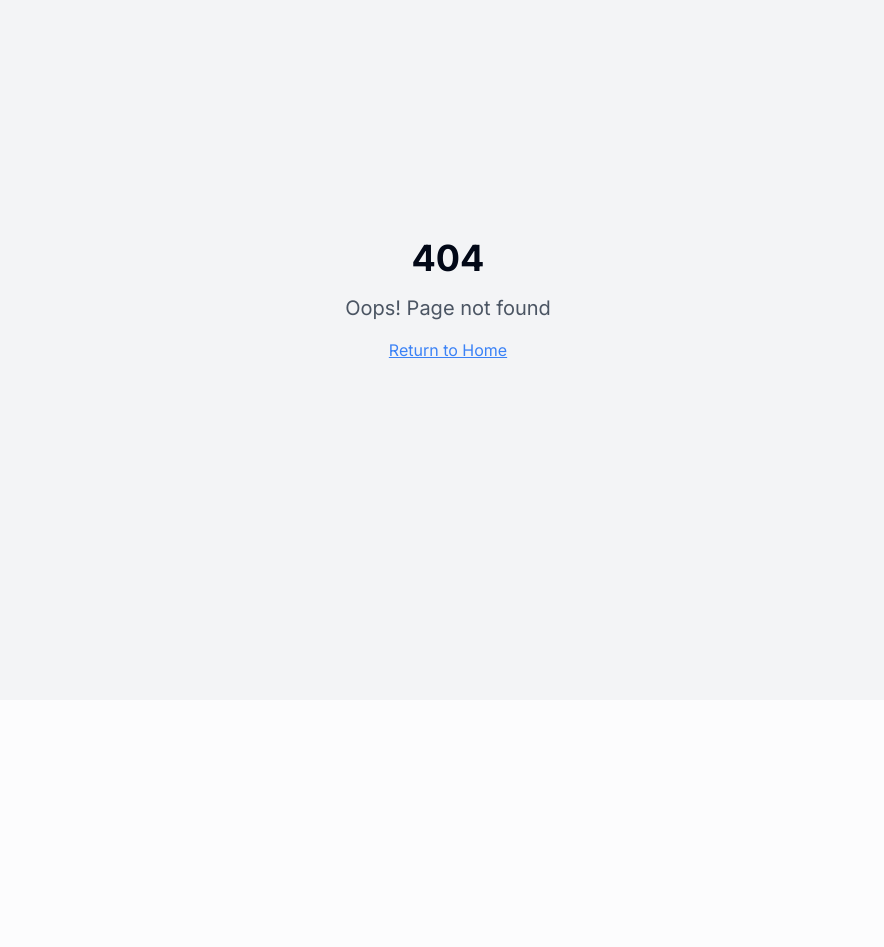
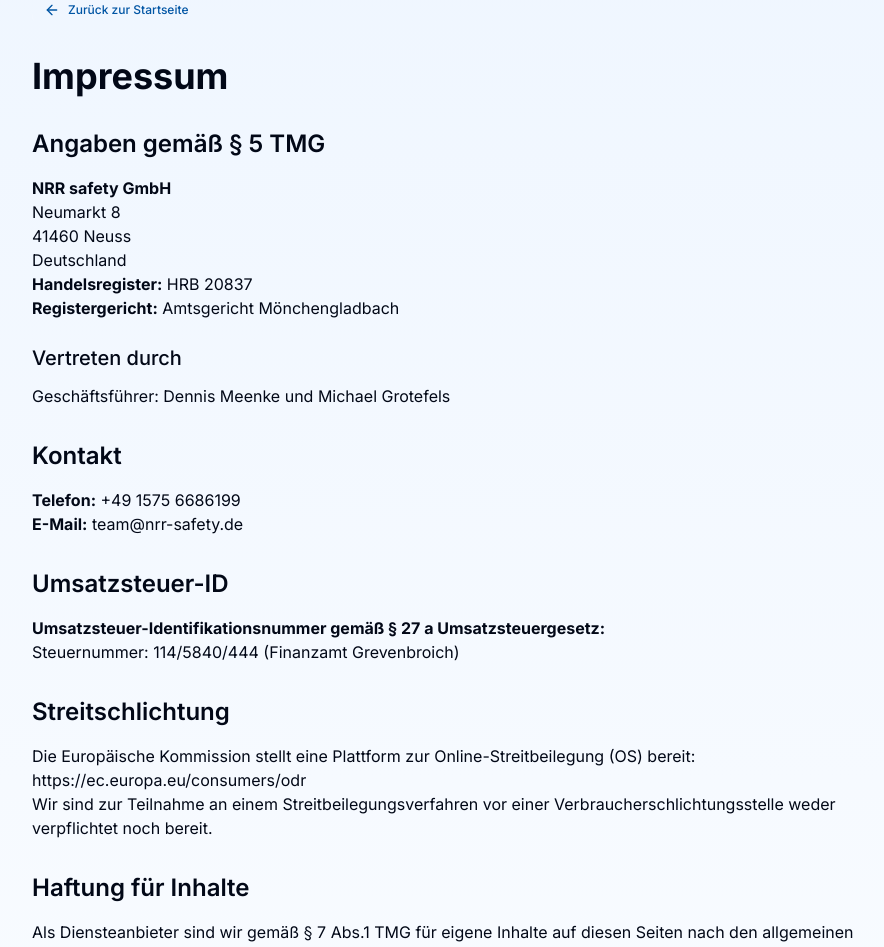
Before and after one commit to Tommyyy87/nrr-safety-gmbh, a React (Vite) app: page /impressum in a window 1280 px wide. Before the commit this address had no page. Shown: the part 100-1047 px from the top of the page, without its empty margins (192-1076 px from the left). Before the commit the page ends 800 px from the top, so only its background shows below. Built offline with nearby package versions, Linux system fonts and the light colour scheme.

Commit message:
V2.1 Impressum integriert

```diff
--- a/src/App.tsx
+++ b/src/App.tsx
@@ -6,6 +6,7 @@ import { BrowserRouter, Routes, Route } from "react-router-dom";
 import Index from "./pages/Index";
 import NotFound from "./pages/NotFound";
 import PrivacyPolicy from "./components/PrivacyPolicy";
+import Impressum from "./components/Impressum";
 
 const queryClient = new QueryClient();
 
@@ -18,6 +19,7 @@ const App = () => (
         <Routes>
           <Route path="/" element={<Index />} />
           <Route path="/datenschutz" element={<PrivacyPolicy />} />
+          <Route path="/impressum" element={<Impressum />} />
           {/* ADD ALL CUSTOM ROUTES ABOVE THE CATCH-ALL "*" ROUTE */}
           <Route path="*" element={<NotFound />} />
         </Routes>
--- a/src/components/Footer.tsx
+++ b/src/components/Footer.tsx
@@ -67,9 +67,9 @@ const Footer = () => {
             <h4 className="text-lg font-semibold mb-4">Rechtliches</h4>
             <ul className="space-y-2">
               <li>
-                <a href="#" className="text-blue-100 hover:text-white transition-colors">
+                <Link to="/impressum" className="text-blue-100 hover:text-white transition-colors">
                   Impressum
-                </a>
+                </Link>
               </li>
               <li>
                 <Link to="/datenschutz" className="text-blue-100 hover:text-white transition-colors">
--- /dev/null
+++ b/src/components/Impressum.tsx
@@ -0,0 +1,129 @@
+import React from "react";
+import Container from "./ui/Container";
+import { ArrowLeft } from "lucide-react";
+import { useNavigate } from "react-router-dom";
+import ScrollReveal from "./ui/ScrollReveal";
+import CustomButton from "./ui/CustomButton";
+
+const Impressum = () => {
+  const navigate = useNavigate();
+
+  // Funktion um zurück zur Hauptseite zu navigieren
+  const handleBackClick = () => {
+    navigate("/");
+  };
+
+  // Scrollt nach oben wenn die Komponente geladen wird
+  React.useEffect(() => {
+    window.scrollTo(0, 0);
+  }, []);
+
+  return (
+    <div className="py-24 bg-gradient-to-b from-blue-50 to-white min-h-screen">
+      <Container className="max-w-4xl">
+        <div className="mb-8">
+          <CustomButton
+            variant="ghost"
+            size="sm"
+            onClick={handleBackClick}
+            className="flex items-center space-x-2"
+          >
+            <ArrowLeft className="h-4 w-4" />
+            <span>Zurück zur Startseite</span>
+          </CustomButton>
+        </div>
+
+        <ScrollReveal>
+          <h1 className="text-3xl md:text-4xl font-bold mb-8">Impressum</h1>
+        </ScrollReveal>
+
+        <div className="prose prose-blue max-w-none">
+          <ScrollReveal>
+            <h2 className="text-2xl font-semibold mt-8 mb-4">Angaben gemäß § 5 TMG</h2>
+            <p>
+              <strong>NRR safety GmbH</strong><br />
+              Neumarkt 8<br />
+              41460 Neuss<br />
+              Deutschland
+            </p>
+
+            <p>
+              <strong>Handelsregister:</strong> HRB 20837<br />
+              <strong>Registergericht:</strong> Amtsgericht Mönchengladbach
+            </p>
+
+            <h3 className="text-xl font-medium mt-6 mb-3">Vertreten durch</h3>
+            <p>
+              Geschäftsführer: Dennis Meenke und Michael Grotefels
+            </p>
+          </ScrollReveal>
+
+          <ScrollReveal delay={100}>
+            <h2 className="text-2xl font-semibold mt-8 mb-4">Kontakt</h2>
+            <p>
+              <strong>Telefon:</strong> +49 1575 6686199<br />
+              <strong>E-Mail:</strong> team@nrr-safety.de
+            </p>
+          </ScrollReveal>
+
+          <ScrollReveal delay={200}>
+            <h2 className="text-2xl font-semibold mt-8 mb-4">Umsatzsteuer-ID</h2>
+            <p>
+              <strong>Umsatzsteuer-Identifikationsnummer gemäß § 27 a Umsatzsteuergesetz:</strong><br />
+              Steuernummer: 114/5840/444 (Finanzamt Grevenbroich)
+            </p>
+          </ScrollReveal>
+
+          <ScrollReveal delay={300}>
+            <h2 className="text-2xl font-semibold mt-8 mb-4">Streitschlichtung</h2>
+            <p>
+              Die Europäische Kommission stellt eine Plattform zur Online-Streitbeilegung (OS) bereit: <a href="https://ec.europa.eu/consumers/odr" target="_blank" rel="noopener noreferrer">https://ec.europa.eu/consumers/odr</a>
+            </p>
+            <p>
+              Wir sind zur Teilnahme an einem Streitbeilegungsverfahren vor einer Verbraucherschlichtungsstelle weder verpflichtet noch bereit.
+            </p>
+          </ScrollReveal>
+
+          <ScrollReveal delay={400}>
+            <h2 className="text-2xl font-semibold mt-8 mb-4">Haftung für Inhalte</h2>
+            <p>
+              Als Diensteanbieter sind wir gemäß § 7 Abs.1 TMG für eigene Inhalte auf diesen Seiten nach den allgemeinen Gesetzen verantwortlich. Nach §§ 8 bis 10 TMG sind wir als Diensteanbieter jedoch nicht verpflichtet, übermittelte oder gespeicherte fremde Informationen zu überwachen oder nach Umständen zu forschen, die auf eine rechtswidrige Tätigkeit hinweisen.
+            </p>
+            <p>
+              Verpflichtungen zur Entfernung oder Sperrung der Nutzung von Informationen nach den allgemeinen Gesetzen bleiben hiervon unberührt. Eine diesbezügliche Haftung ist jedoch erst ab dem Zeitpunkt der Kenntnis einer konkreten Rechtsverletzung möglich. Bei Bekanntwerden von entsprechenden Rechtsverletzungen werden wir diese Inhalte umgehend entfernen.
+            </p>
+          </ScrollReveal>
+
+          <ScrollReveal delay={500}>
+            <h2 className="text-2xl font-semibold mt-8 mb-4">Haftung für Links</h2>
+            <p>
+              Unser Angebot enthält Links zu externen Websites Dritter, auf deren Inhalte wir keinen Einfluss haben. Deshalb können wir für diese fremden Inhalte auch keine Gewähr übernehmen. Für die Inhalte der verlinkten Seiten ist stets der jeweilige Anbieter oder Betreiber der Seiten verantwortlich. Die verlinkten Seiten wurden zum Zeitpunkt der Verlinkung auf mögliche Rechtsverstöße überprüft. Rechtswidrige Inhalte waren zum Zeitpunkt der Verlinkung nicht erkennbar.
+            </p>
+            <p>
+              Eine permanente inhaltliche Kontrolle der verlinkten Seiten ist jedoch ohne konkrete Anhaltspunkte einer Rechtsverletzung nicht zumutbar. Bei Bekanntwerden von Rechtsverletzungen werden wir derartige Links umgehend entfernen.
+            </p>
+          </ScrollReveal>
+
+          <ScrollReveal delay={600}>
+            <h2 className="text-2xl font-semibold mt-8 mb-4">Urheberrecht</h2>
+            <p>
+              Die durch die Seitenbetreiber erstellten Inhalte und Werke auf diesen Seiten unterliegen dem deutschen Urheberrecht. Die Vervielfältigung, Bearbeitung, Verbreitung und jede Art der Verwertung außerhalb der Grenzen des Urheberrechtes bedürfen der schriftlichen Zustimmung des jeweiligen Autors bzw. Erstellers. Downloads und Kopien dieser Seite sind nur für den privaten, nicht kommerziellen Gebrauch gestattet.
+            </p>
+            <p>
+              Soweit die Inhalte auf dieser Seite nicht vom Betreiber erstellt wurden, werden die Urheberrechte Dritter beachtet. Insbesondere werden Inhalte Dritter als solche gekennzeichnet. Sollten Sie trotzdem auf eine Urheberrechtsverletzung aufmerksam werden, bitten wir um einen entsprechenden Hinweis. Bei Bekanntwerden von Rechtsverletzungen werden wir derartige Inhalte umgehend entfernen.
+            </p>
+          </ScrollReveal>
+
+          <ScrollReveal delay={700}>
+            <h2 className="text-2xl font-semibold mt-8 mb-4">Hinweis zur Verwendung von Geschlechterformen</h2>
+            <p>
+              Aus Gründen der besseren Lesbarkeit wird in den Texten auf die gleichzeitige Verwendung verschiedener Geschlechterformen verzichtet. Sämtliche Personenbezeichnungen gelten gleichermaßen für alle Geschlechter.
+            </p>
+          </ScrollReveal>
+        </div>
+      </Container>
+    </div>
+  );
+};
+
+export default Impressum;
```
